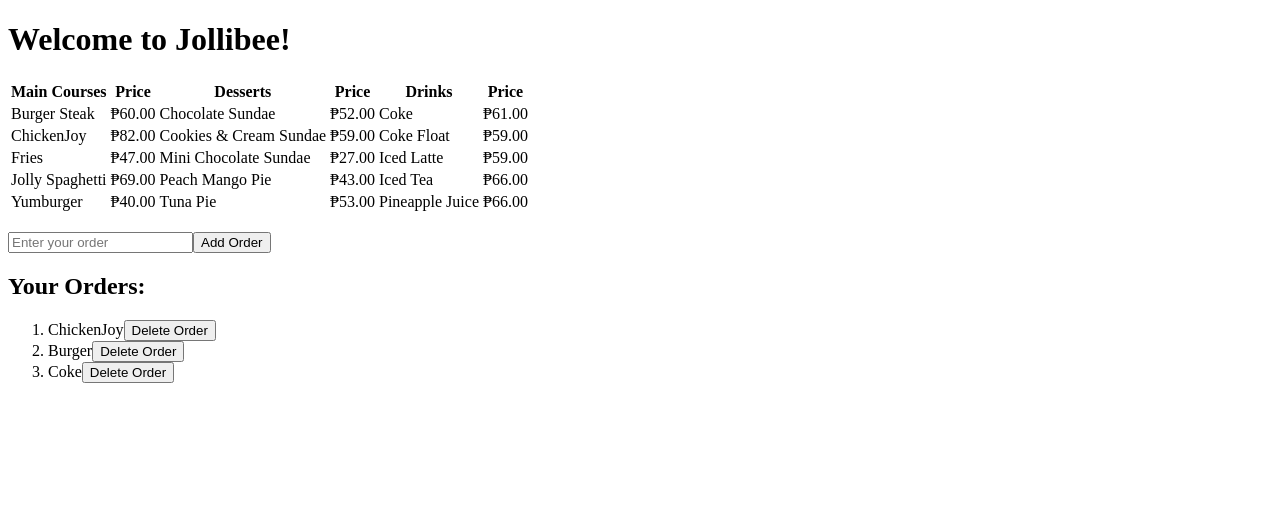
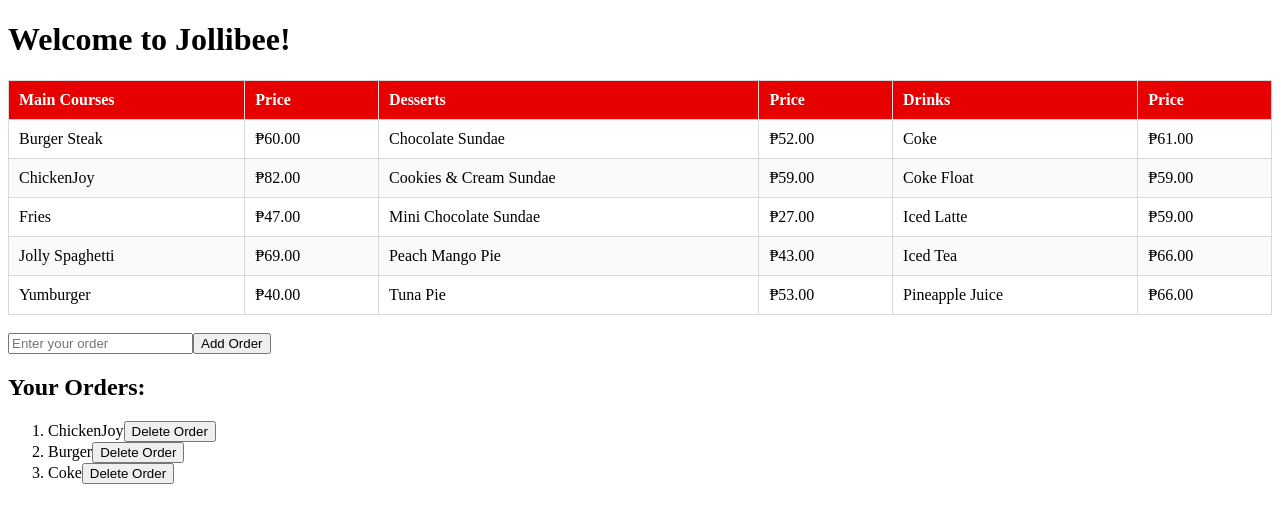
Before and after one commit to Arylmatheous/DSA_Project, a React (Vite) app in the folder menu-system/: page / in a window 1280 px wide. Shown: the top 522 px of the page. Built offline with nearby package versions, Linux system fonts and the light colour scheme.

Commit message:
feat: :zap: Add design to the table

```diff
--- a/menu-system/src/App.jsx
+++ b/menu-system/src/App.jsx
@@ -6,7 +6,7 @@
     <>
     <MenuSystem></MenuSystem>
     </>
-  )
+  );
 }
 
 export default App
--- a/menu-system/src/index.css
+++ b/menu-system/src/index.css
@@ -0,0 +1,22 @@
+table{
+    width: 100%;
+    border-collapse: collapse;
+}
+
+th, td {
+    border: 1px solid hsl(0, 0%, 85%);
+    padding: 10px;
+    text-align: left;
+}
+
+th {
+    background-color: hsl(0, 100%, 45%);
+    color: hsl(0, 100%, 100%);
+}
+
+tr:nth-child(even) {
+    background-color: hsl(0, 0%, 98%);
+}
+tr:hover {
+    background-color: hsl(0, 0%, 95%);
+}
```
